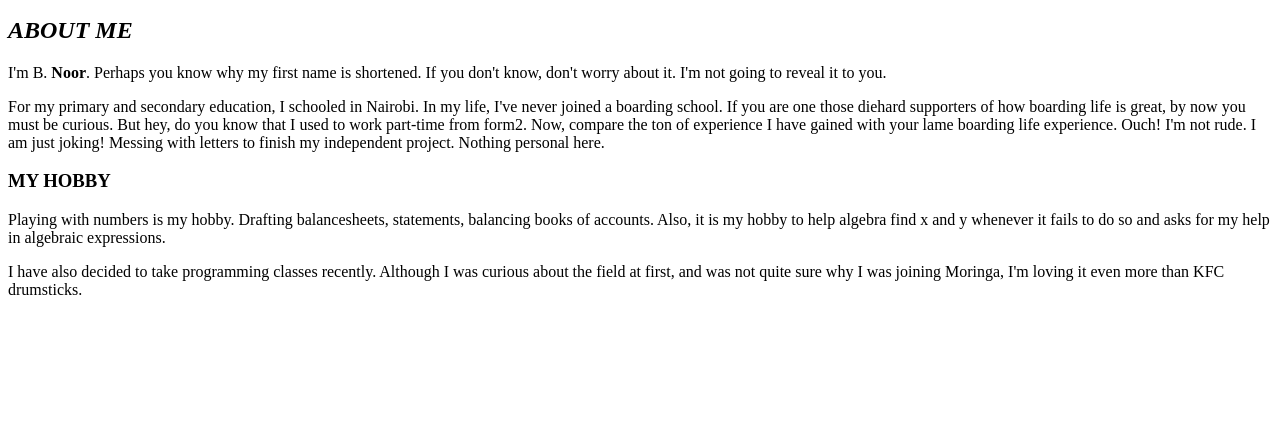
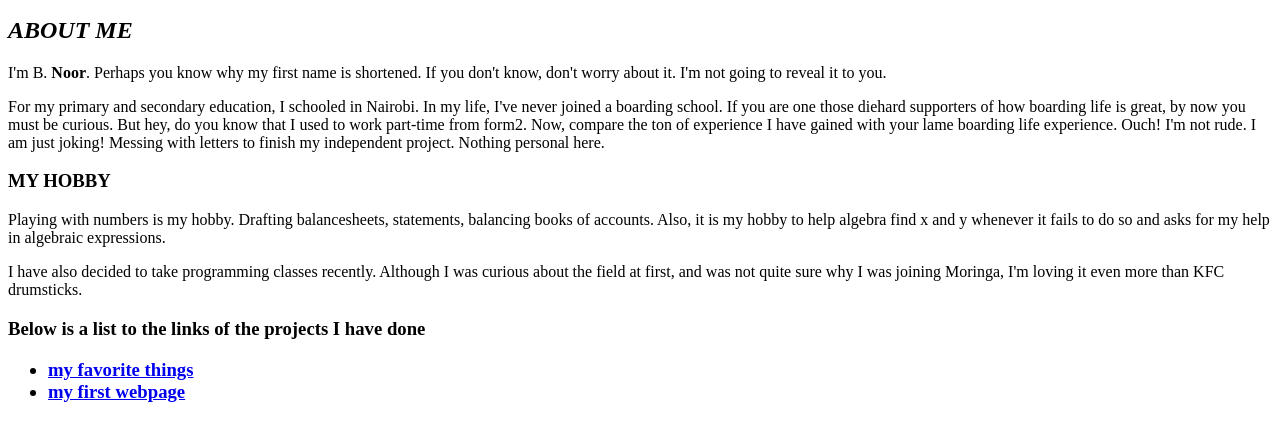
Before and after one commit to badruu/portfolio, a plain HTML site: page independent-project.html in a window 1280 px wide. Shown: the part 101-542 px from the top of the page. Drawn offline with Linux system fonts and the light colour scheme.

Commit message:
add links

```diff
--- a/independent-project.html
+++ b/independent-project.html
@@ -23,5 +23,13 @@
         <p>
           I have also decided to take programming classes recently. Although I was curious about the field at first, and was not quite sure why I was joining Moringa, I'm loving it even more than KFC drumsticks.
         </p>
+    <h3>
+        <p>Below is a list to the links of the projects I have done</p>
+        <ul>
+          <li><a href="https://github.com/badruu/my-favorite-things-3/"> my favorite things</a></li>
+          <li><a href="https://github.com/badruu/my-first-webpage-2"> my first webpage</a></li>
+        </ul>
+    </h3>
+
   </body>
 </html>
```
